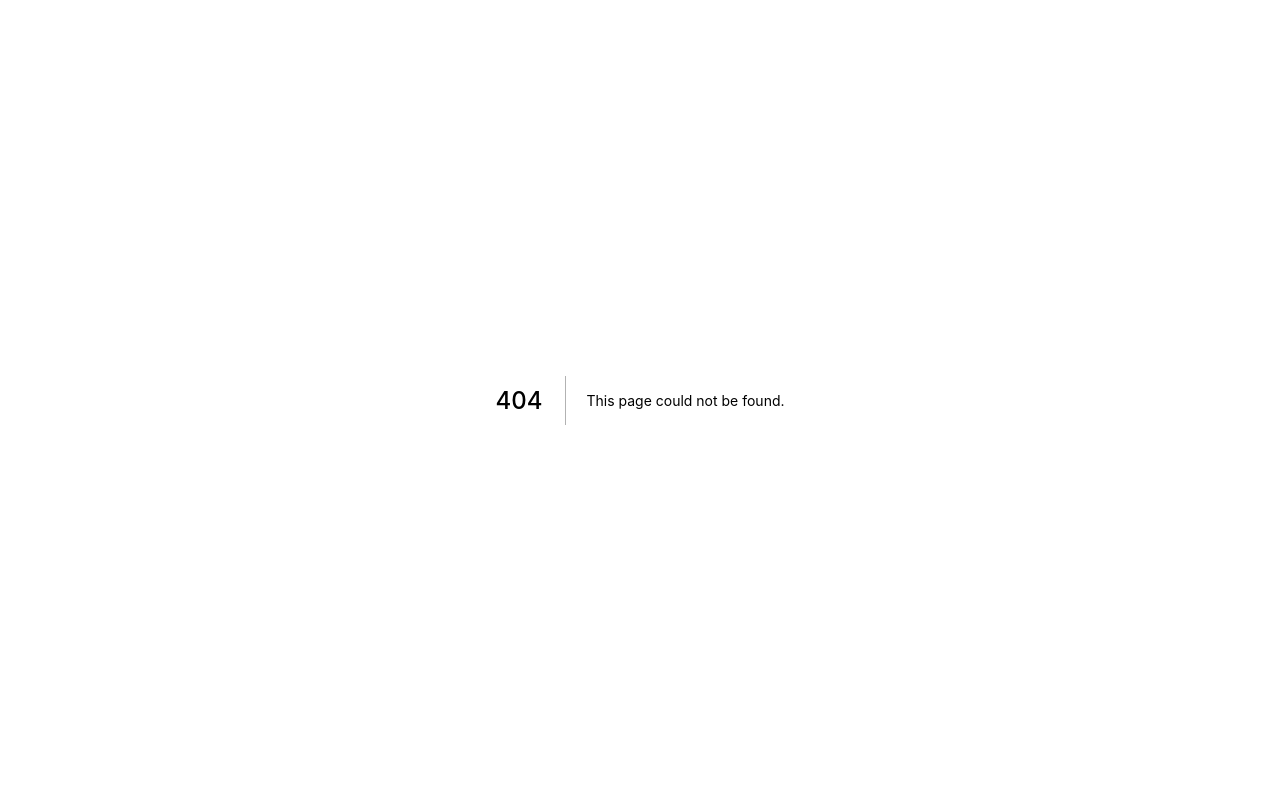
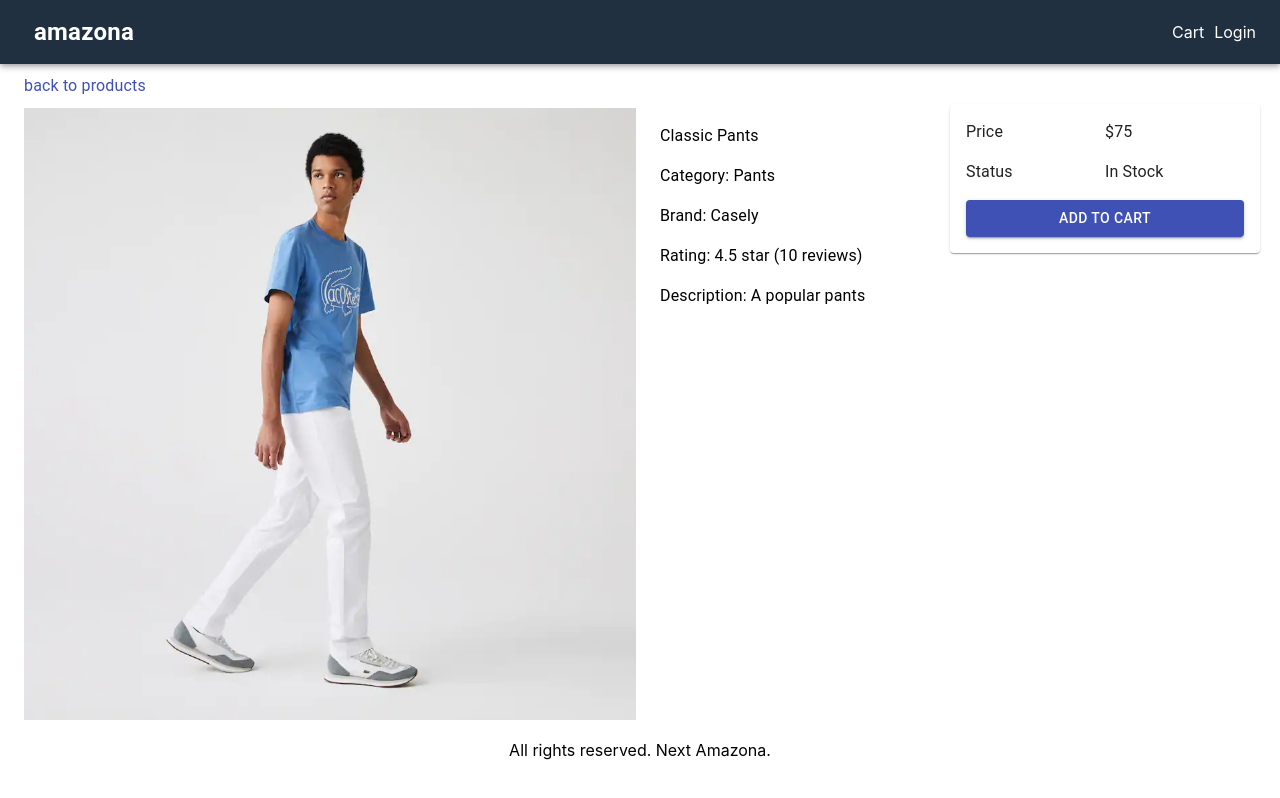
Before and after one commit to Toba-dean/nextshop, a Next.js app: page /product/classic-pants in a window 1280 px wide. Before the commit this address had no page. Built offline with nearby package versions, Linux system fonts and the light colour scheme.

Commit message:
added the single product page

```diff
--- a/components/layout.js
+++ b/components/layout.js
@@ -3,14 +3,17 @@ import { AppBar, Container, Toolbar, Typography, Link } from "@material-ui/core"
 import { useStyles } from "../utils/styles";
 import NextLink from "next/link";
 
-const LayOut = ({ children }) => {
+const LayOut = ({ title, desc, children }) => {
 
   const classes = useStyles();
 
   return (
     <>
       <Head>
-        <title>Next Amazona</title>
+        <title>{title ? `${title} - Next Amazona` : "Next Amazona"}</title>
+        {
+          desc && <meta name="description" content={desc}/>
+        }
       </Head>
 
       <AppBar position="static" className={classes.navbar}>
--- a/components/productCard.js
+++ b/components/productCard.js
@@ -2,11 +2,13 @@ import {
   Button, Card, CardActionArea, CardActions,
   CardContent, CardMedia, Grid, Typography
 } from "@material-ui/core";
+import NextLink from "next/link";
 
 const ProductCard = ({ product }) => {
   return (
     <Grid item md={4}>
       <Card>
+        <NextLink href={`/product/${product.slug}`} passHref>
           <CardActionArea>
             <CardMedia
               component="img"
@@ -20,6 +22,7 @@ const ProductCard = ({ product }) => {
               </Typography>
             </CardContent>
           </CardActionArea>
+        </NextLink>
 
         <CardActions>
           <Typography>
--- a/pages/index.js
+++ b/pages/index.js
@@ -1,7 +1,7 @@
 import { Grid } from "@material-ui/core";
 
 import { LayOut, ProductCard } from "../components";
-import { data } from "../data";
+import { data } from "../utils/data";
 
 export default function Home() {
   return (
--- /dev/null
+++ b/pages/product/[slug].js
@@ -0,0 +1,107 @@
+import { useRouter } from "next/router";
+import NextLink from "next/link";
+import Image from "next/image";
+
+import { LayOut } from "../../components";
+import { data } from "../../utils/data";
+import { Button, Card, Grid, Link, List, ListItem, Typography } from "@material-ui/core";
+import { useStyles } from "../../utils/styles";
+
+const SingleProduct = () => {
+
+  const classes = useStyles();
+  const { query: { slug } } = useRouter();
+  const product = data.products.find(item => item.slug === slug);
+
+  return product ? (
+    <LayOut title={product.name} desc={product.desc}>
+      <div className={classes.section}>
+        <NextLink href="/" passHref>
+          <Link>
+            <Typography>back to products</Typography>
+          </Link>
+        </NextLink>
+      </div>
+
+      <Grid container spacing={1}>
+        <Grid item md={6}>
+          <Image
+            src={product.image}
+            alt={product.name}
+            width={570}
+            height={570}
+            layout="responsive"
+          />
+        </Grid>
+
+        <Grid item md={3} xs={12}>
+          <List>
+            <ListItem>
+              <Typography component="h1">{product.name}</Typography>
+            </ListItem>
+            <ListItem>
+              <Typography>Category: {product.category}</Typography>
+            </ListItem>
+            <ListItem>
+              <Typography>Brand: {product.brand}</Typography>
+            </ListItem>
+            <ListItem>
+              <Typography>
+                Rating: {product.rating} star ({product.numReviews} reviews)
+              </Typography>
+            </ListItem>
+            <ListItem>
+              <Typography>
+                Description: {product.desc}
+              </Typography>
+            </ListItem>
+          </List>
+        </Grid>
+
+        <Grid md={3} xs={12}>
+          <Card>
+            <List>
+              <ListItem>
+                <Grid container>
+                  <Grid item xs={6}>
+                    <Typography>Price</Typography>
+                  </Grid>
+
+                  <Grid item xs={6}>
+                    <Typography>${product.price}</Typography>
+                  </Grid>
+                </Grid>
+              </ListItem>
+
+              <ListItem>
+                <Grid container>
+                  <Grid item xs={6}>
+                    <Typography>Status</Typography>
+                  </Grid>
+
+                  <Grid item xs={6}>
+                    <Typography>{product.countInStock ? "In Stock" : "Out of Stock"}</Typography>
+                  </Grid>
+                </Grid>
+              </ListItem>
+
+              <ListItem>
+                <Button
+                  fullWidth
+                  variant="contained"
+                  color="primary"
+                >
+                  add to cart
+                </Button>
+              </ListItem>
+            </List>
+          </Card>
+        </Grid>
+      </Grid>
+    </LayOut>
+  ) : (
+    <h1 align="center">No Product Found!!</h1>
+  )
+}
+
+export default SingleProduct
--- /dev/null
+++ b/utils/data.js
@@ -0,0 +1,80 @@
+export const data = {
+  products: [
+    {
+      name: 'Free Shirt',
+      slug: 'free-shirt',
+      category: 'Shirts',
+      image: '/images/shirt1.jpg',
+      isFeatured: true,
+      featuredImage: '/images/banner1.jpg',
+      price: 70,
+      brand: 'Nike',
+      rating: 4.5,
+      numReviews: 10,
+      countInStock: 20,
+      desc: 'A popular shirt',
+    },
+    {
+      name: 'Fit Shirt',
+      slug: 'fit-shirt',
+      category: 'Shirts',
+      image: '/images/shirt2.jpg',
+      isFeatured: true,
+      featuredImage: '/images/banner2.jpg',
+      price: 80,
+      brand: 'Adidas',
+      rating: 4.2,
+      numReviews: 10,
+      countInStock: 20,
+      desc: 'A popular shirt',
+    },
+    {
+      name: 'Slim Shirt',
+      slug: 'slim-shirt',
+      category: 'Shirts',
+      image: '/images/shirt3.jpg',
+      price: 90,
+      brand: 'Raymond',
+      rating: 4.5,
+      numReviews: 10,
+      countInStock: 20,
+      desc: 'A popular shirt',
+    },
+    {
+      name: 'Golf Pants',
+      slug: 'golf-pants',
+      category: 'Pants',
+      image: '/images/pants1.jpg',
+      price: 90,
+      brand: 'Oliver',
+      rating: 4.5,
+      numReviews: 10,
+      countInStock: 20,
+      desc: 'Smart looking pants',
+    },
+    {
+      name: 'Fit Pants',
+      slug: 'fit-pants',
+      category: 'Pants',
+      image: '/images/pants2.jpg',
+      price: 95,
+      brand: 'Zara',
+      rating: 4.5,
+      numReviews: 10,
+      countInStock: 20,
+      desc: 'A popular pants',
+    },
+    {
+      name: 'Classic Pants',
+      slug: 'classic-pants',
+      category: 'Pants',
+      image: '/images/pants3.jpg',
+      price: 75,
+      brand: 'Casely',
+      rating: 4.5,
+      numReviews: 10,
+      countInStock: 20,
+      desc: 'A popular pants',
+    },
+  ],
+};
--- a/utils/styles.js
+++ b/utils/styles.js
@@ -18,7 +18,13 @@ export const useStyles = makeStyles({
   main: {
     minHeight: "80vh"
   },
+  section: {
+    marginTop: 10,
+    marginBottom: 10
+  },
   footer: {
-    textAlign: "center"
+    textAlign: "center",
+    marginBottom: 10,
+    marginTop: 20
   }
 });
```
Also changed, not shown: data.js (deleted, +0 -70 lines). Lines whose indentation alone changed are shown as unchanged.
